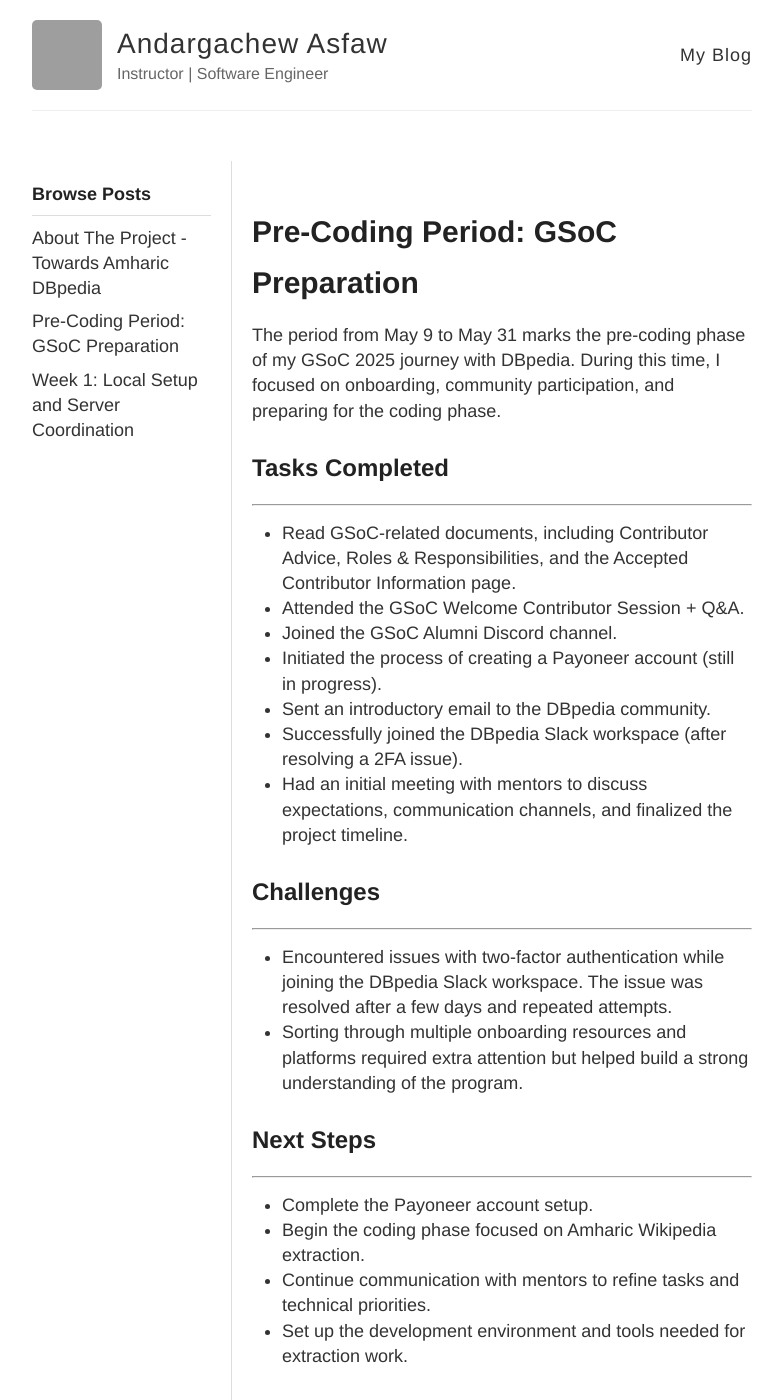
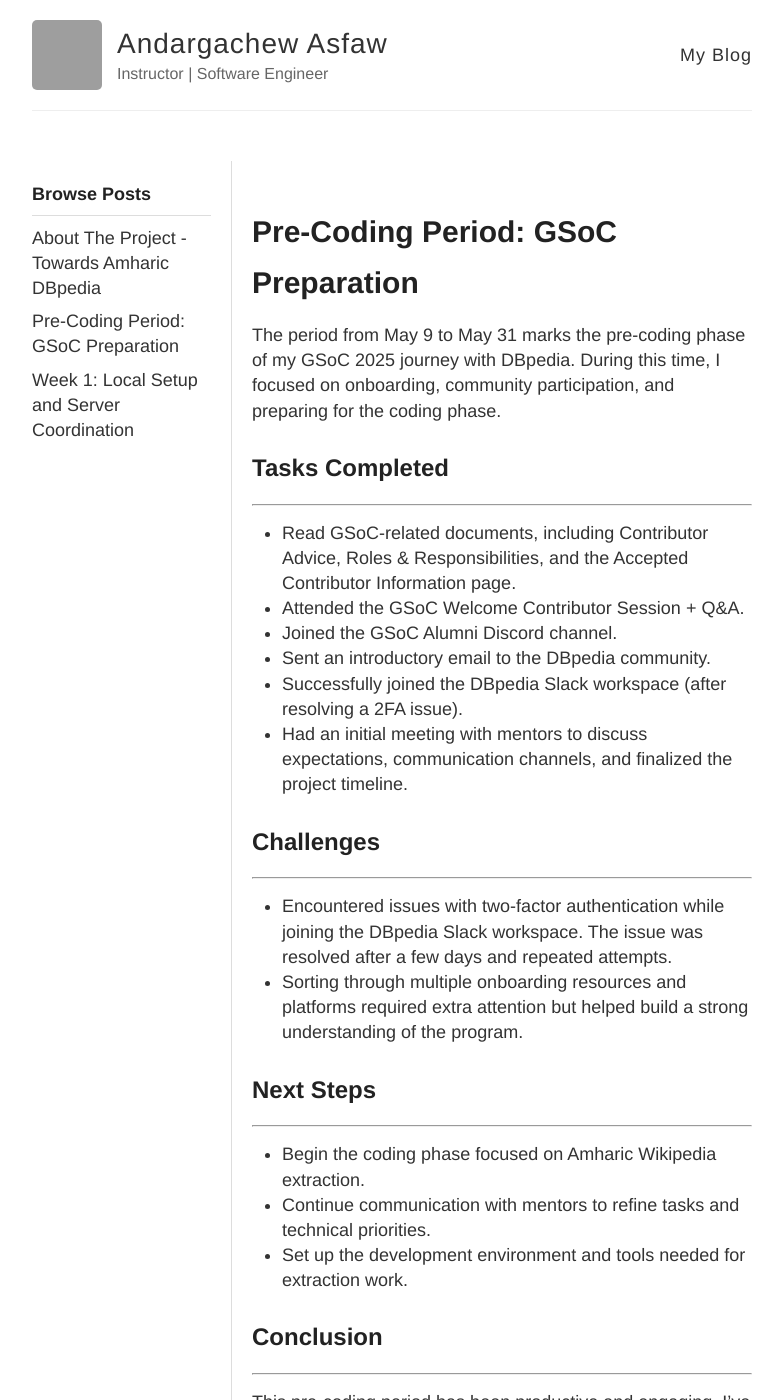
Before and after one commit to contact-andy/gsoc-2025-dbpedia, a Jekyll site: the page built from _posts/2025-5-31-pre-coding-gsoc-preparation.md, in a window 1280 px wide and 1400 px high. Shown: the whole window, without its empty margins (248-1031 px from the left). Built offline with Jekyll 4.4.1, drawn with Linux system fonts in a browser that asks for light colours; grey boxes are pictures that could not be loaded.

Commit message:
Pre Coding post updated

```diff
--- a/_posts/2025-5-31-pre-coding-gsoc-preparation.md
+++ b/_posts/2025-5-31-pre-coding-gsoc-preparation.md
@@ -14,7 +15,6 @@ The period from May 9 to May 31 marks the pre-coding phase of my GSoC 2025 journ
 - Read GSoC-related documents, including Contributor Advice, Roles & Responsibilities, and the Accepted Contributor Information page.
 - Attended the GSoC Welcome Contributor Session + Q&A.
 - Joined the GSoC Alumni Discord channel.
-- Initiated the process of creating a Payoneer account (still in progress).
 - Sent an introductory email to the DBpedia community.
 - Successfully joined the DBpedia Slack workspace (after resolving a 2FA issue).
 - Had an initial meeting with mentors to discuss expectations, communication channels, and finalized the project timeline.
@@ -32,7 +32,6 @@ The period from May 9 to May 31 marks the pre-coding phase of my GSoC 2025 journ
 
 ---
 
-- Complete the Payoneer account setup.
 - Begin the coding phase focused on Amharic Wikipedia extraction.
 - Continue communication with mentors to refine tasks and technical priorities.
 - Set up the development environment and tools needed for extraction work.
```
Also changed, not shown: other parts of _posts/2025-5-31-pre-coding-gsoc-preparation.md (+1 -0 lines).
